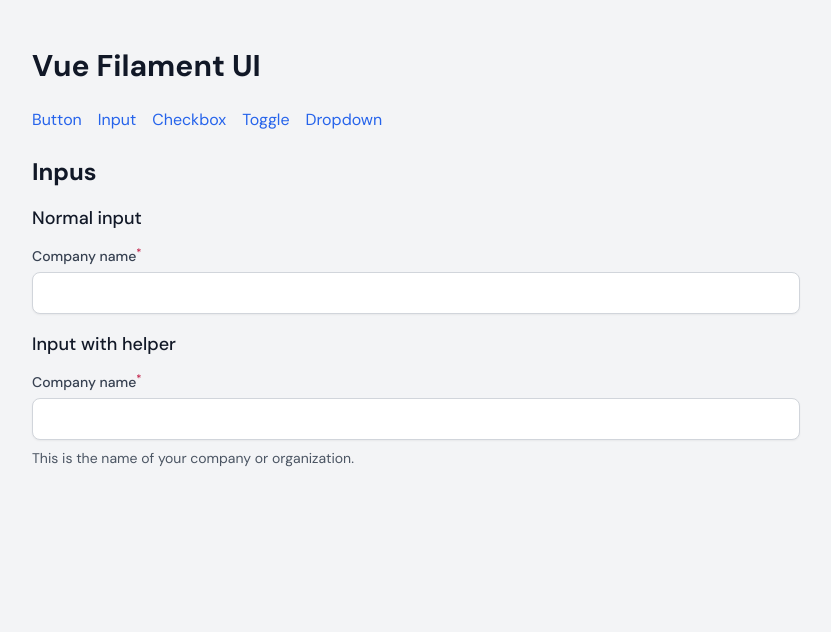
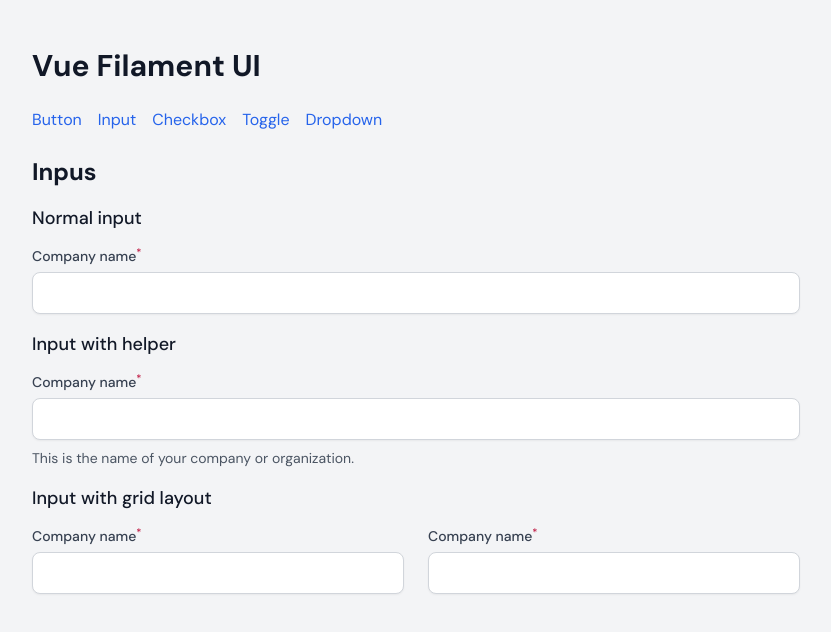
Before and after one commit to misbahansori/vue-filament-ui, a Vue app: page /input in a window 1280 px wide. Shown: the top 632 px of the page, without its empty margins (224-1055 px from the left). Built offline with nearby package versions, Linux system fonts and the light colour scheme.

Commit message:
Feat : add grid

```diff
--- a/src/pages/input.vue
+++ b/src/pages/input.vue
@@ -29,6 +29,21 @@ const company = ref("");
           </HelperText>
         </InputGroup>
       </div>
+      <div>
+        <h3 class="text-lg font-medium text-gray-900">
+          Input with grid layout
+        </h3>
+        <div class="grid gap-6 lg:grid-cols-2">
+          <InputGroup class="pt-4">
+            <Label :for="company" required>Company name</Label>
+            <TextInput v-model="company" name="company" required />
+          </InputGroup>
+          <InputGroup class="pt-4">
+            <Label :for="company" required>Company name</Label>
+            <TextInput v-model="company" name="company" required />
+          </InputGroup>
+        </div>
+      </div>
     </div>
   </div>
 </template>
```
